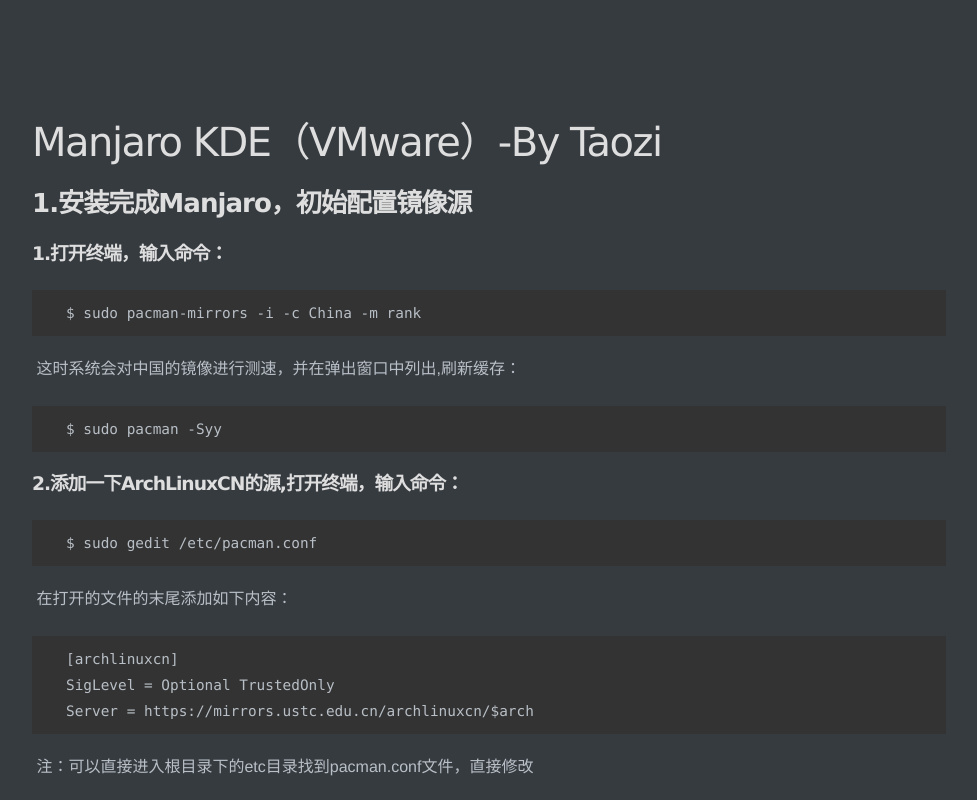
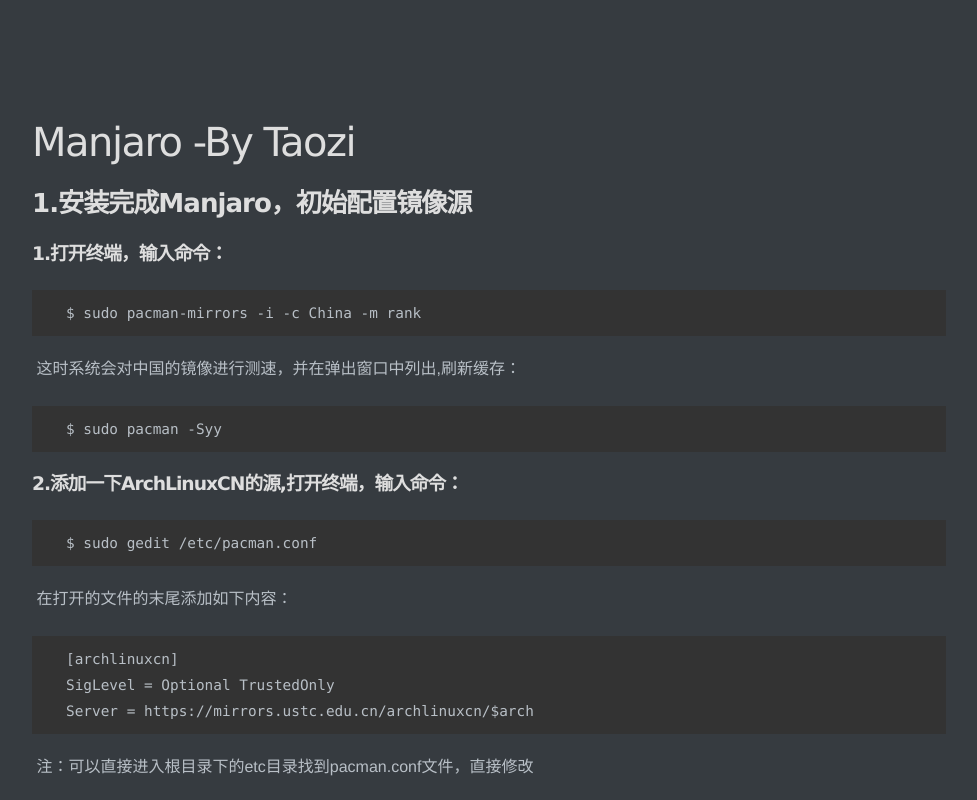
Before and after one commit to taoozi/Manjaro, a plain HTML site: page index.html in a window 1280 px wide. Shown: the top 800 px of the page, without its empty margins (151-1128 px from the left). Drawn offline with Linux system fonts and the light colour scheme.

Commit message:
Update index.html

```diff
--- a/index.html
+++ b/index.html
@@ -4,7 +4,7 @@
 <head>
     <meta charset='UTF-8'>
     <meta name='viewport' content='width=device-width initial-scale=1'>
-    <title>Manjaro KDE（VMware）-By Taozi</title>
+    <title>Manjaro -By Taozi</title>
     <style type='text/css'>
         html {
             overflow-x: initial !important;
@@ -2924,7 +2924,7 @@
 
 <body class='typora-export os-windows'>
     <div id='write' class='is-node'>
-        <h1><a name="manjaro-kdevmware）" class="md-header-anchor"></a><span>Manjaro KDE（VMware）-By Taozi</span></h1>
+        <h1><a name="manjaro）" class="md-header-anchor"></a><span>Manjaro -By Taozi</span></h1>
         <h2><a name="1安装完成manjaro初始配置镜像源" class="md-header-anchor"></a><span>1.安装完成Manjaro，初始配置镜像源</span></h2>
         <h3><a name="1打开终端输入命令" class="md-header-anchor"></a><span>1.打开终端，输入命令：</span></h3>
         <pre spellcheck="false" class="md-fences md-end-block ty-contain-cm modeLoaded"
```
